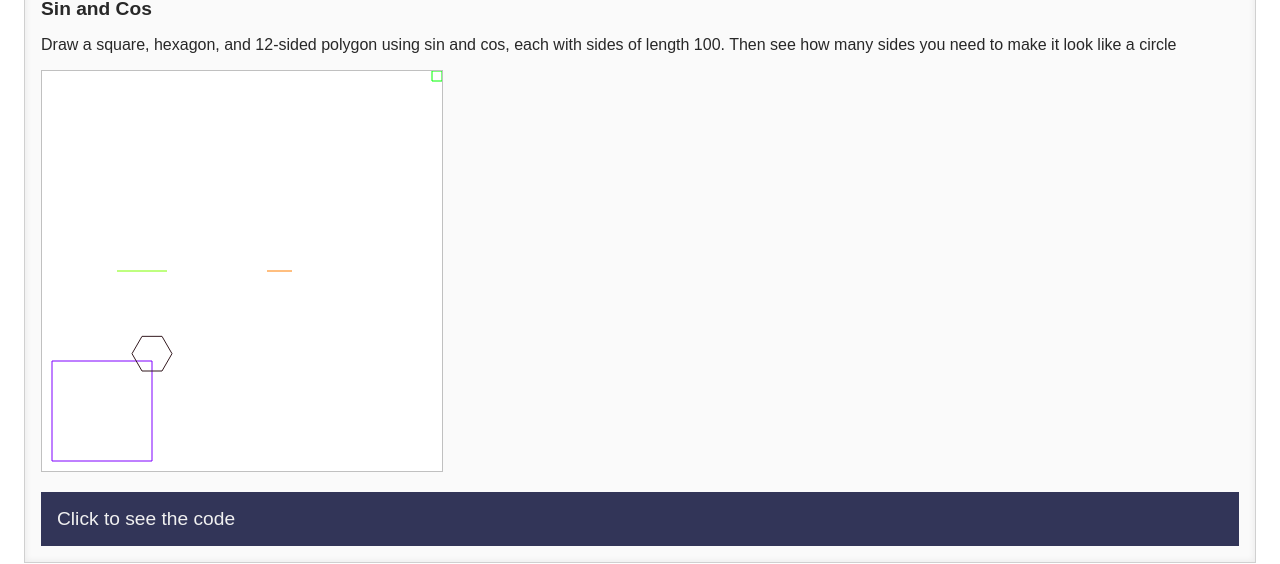
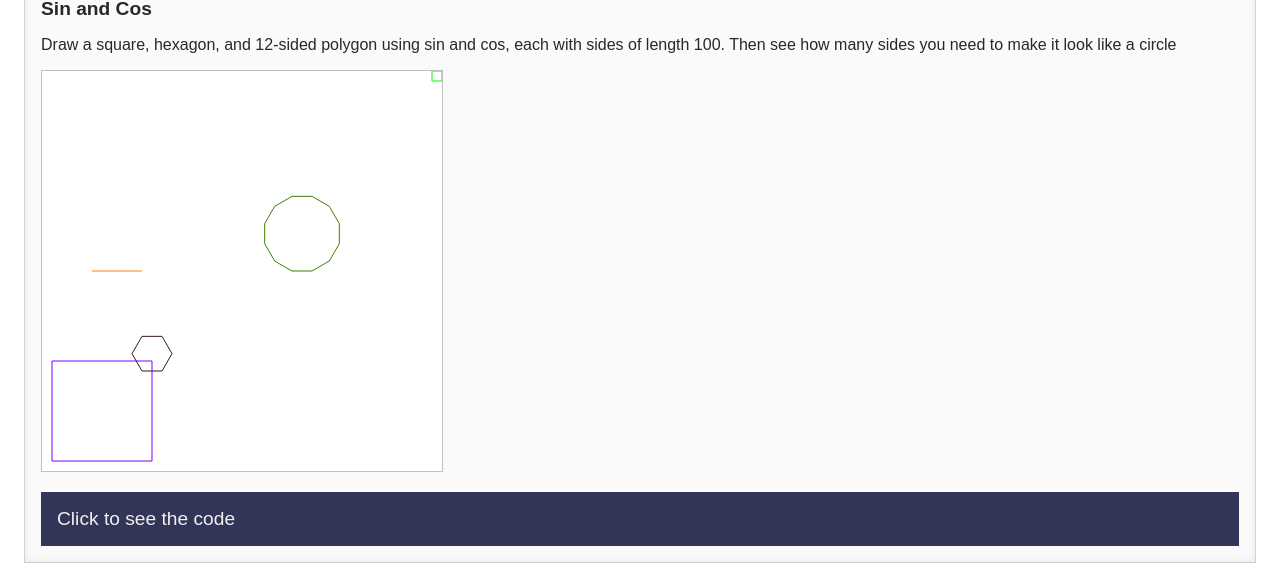
Before and after one commit to philrmass/challenges, a React app: page / in a window 1280 px wide. Shown: the part 304-868 px from the top of the page. Built offline with nearby package versions, Linux system fonts and the light colour scheme; the HTML template or start-up script is replaced by a standard one.

Commit message:
add docecagon

```diff
--- a/src/challenges/sinCos.js
+++ b/src/challenges/sinCos.js
@@ -32,6 +32,27 @@ function drawHexagon(x, y, len, cmds) {
   ({ x, y } = angleLine(x, y, 300, len, cmds));
 }
 
+function drawDodecagon(x, y, len, cmds) {
+  cmds.moveTo(x, y);
+  ({ x, y } = angleLine(x, y, 0, len, cmds));
+  ({ x, y } = angleLine(x, y, 30, len, cmds));
+  ({ x, y } = angleLine(x, y, 60, len, cmds));
+  ({ x, y } = angleLine(x, y, 90, len, cmds));
+  ({ x, y } = angleLine(x, y, 120, len, cmds));
+  ({ x, y } = angleLine(x, y, 150, len, cmds));
+  ({ x, y } = angleLine(x, y, 180, len, cmds));
+  ({ x, y } = angleLine(x, y, 210, len, cmds));
+  ({ x, y } = angleLine(x, y, 240, len, cmds));
+  ({ x, y } = angleLine(x, y, 270, len, cmds));
+  ({ x, y } = angleLine(x, y, 300, len, cmds));
+  ({ x, y } = angleLine(x, y, 330, len, cmds));
+}
+
+function drawPolygon(x, y, len, sides, cmds) {
+  cmds.moveTo(x, y);
+  ({ x, y } = angleLine(x, y, 0, len, cmds));
+}
+
 export function draw(cmds) {
   // purple square
   cmds.setColor(.5, 0, 1);
@@ -44,14 +65,12 @@ export function draw(cmds) {
   drawHexagon(100, 100, 20, cmds);
 
   // green 12-sided polygon
-  cmds.setColor(.5, 1, 0);
-  cmds.moveTo(75, 200);
-  cmds.lineTo(125, 200);
+  cmds.setColor(.25, .5, 0);
+  drawDodecagon(250, 200, 20, cmds);
 
-  // orange circle
+  // orange pentagon
   cmds.setColor(1, .5, 0);
-  cmds.moveTo(225, 200);
-  cmds.lineTo(250, 200);
+  drawPolygon(50, 200, 50, 5, cmds);
 }
 
 export const done = false;
```
